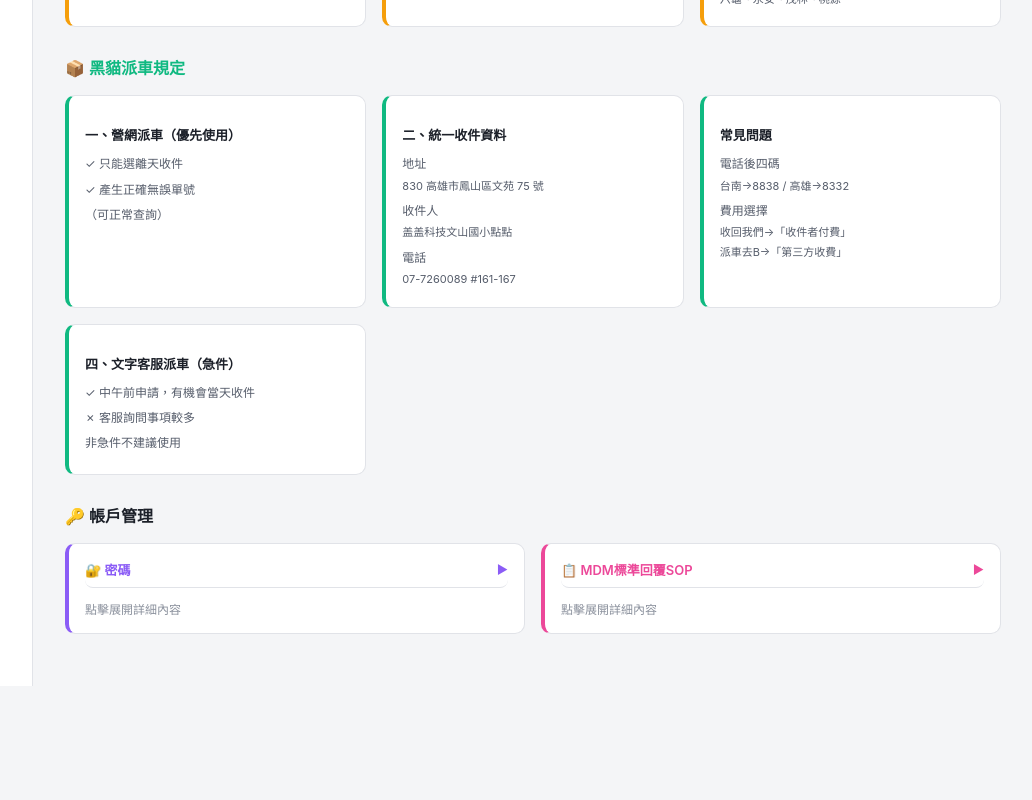
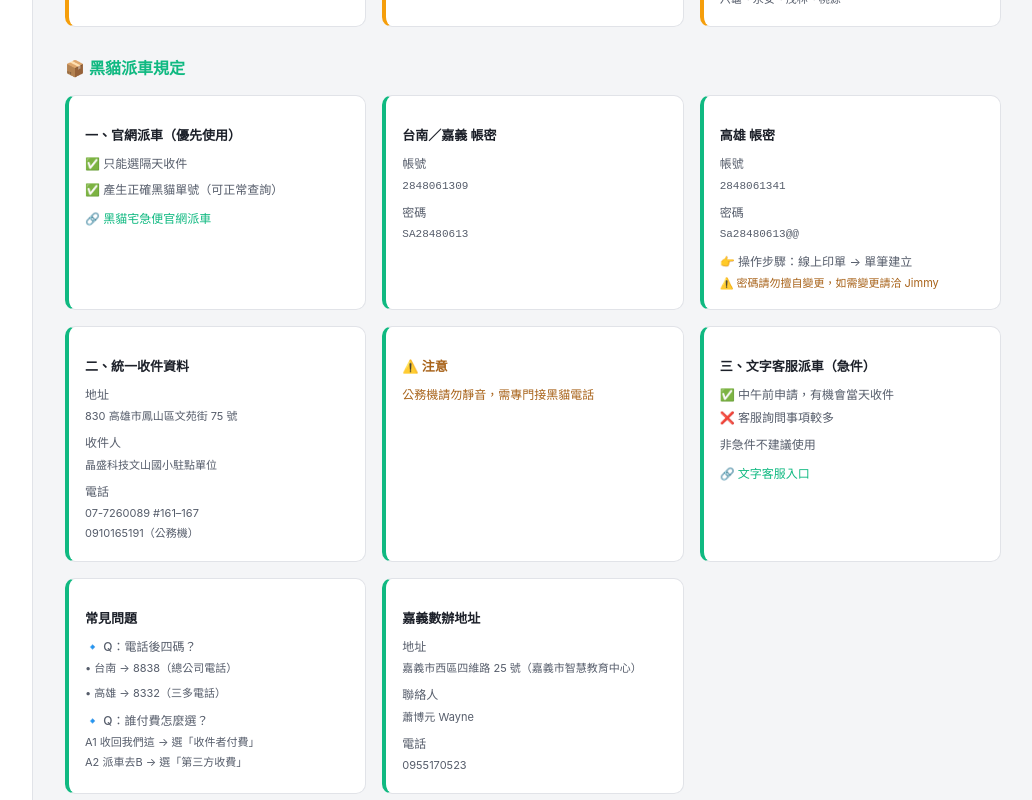
Before and after one commit to Iris1706/school-hub, a Next.js app: page /training in a window 1280 px wide. Shown: the part 760-1560 px from the top of the page, without its empty margins (157-1189 px from the left). Before the commit the page ends 1446 px from the top, so only its background shows below. Built offline with nearby package versions, Linux system fonts and the light colour scheme.

Commit message:
補充黑貓派車規定詳細內容

```diff
--- a/app/training/page.js
+++ b/app/training/page.js
@@ -145,48 +145,100 @@
       <div style={{ marginBottom: 28 }}>
         <h2 style={{ fontSize: 16, fontWeight: 600, marginBottom: 16, color: '#10b981' }}>📦 黑貓派車規定</h2>
         <div style={{ display: 'grid', gridTemplateColumns: 'repeat(auto-fit, minmax(300px, 1fr))', gap: 16 }}>
-          {/* 項目 1 */}
+          {/* 項目 1 - 官網派車 */}
           <div style={itemCardStyle('#10b981')}>
-            <h3 style={{ fontSize: 13, fontWeight: 600, marginBottom: 10, color: 'var(--text-primary)' }}>一、營網派車（優先使用）</h3>
+            <h3 style={{ fontSize: 13, fontWeight: 600, marginBottom: 10, color: 'var(--text-primary)' }}>一、官網派車（優先使用）</h3>
             <div style={contentStyle}>
-              <p style={{ margin: '6px 0', fontSize: 12 }}>✓ 只能選離天收件</p>
-              <p style={{ margin: '6px 0', fontSize: 12 }}>✓ 產生正確無誤單號</p>
-              <p style={{ margin: '6px 0', fontSize: 12 }}>（可正常查詢）</p>
+              <p style={{ margin: '6px 0', fontSize: 12 }}>✅ 只能選隔天收件</p>
+              <p style={{ margin: '6px 0', fontSize: 12 }}>✅ 產生正確黑貓單號（可正常查詢）</p>
+              <p style={{ margin: '10px 0 0 0', fontSize: 12 }}>
+                <a href="https://www.takkyubin.com.tw/YMTContract/aspx/Login.aspx" target="_blank" rel="noopener noreferrer" style={{ color: '#10b981', textDecoration: 'none', fontWeight: 500 }}>🔗 黑貓宅急便官網派車</a>
+              </p>
             </div>
           </div>
 
-          {/* 項目 2 */}
+          {/* 項目 2 - 台南／嘉義帳密 */}
+          <div style={itemCardStyle('#10b981')}>
+            <h3 style={{ fontSize: 13, fontWeight: 600, marginBottom: 10, color: 'var(--text-primary)' }}>台南／嘉義 帳密</h3>
+            <div style={contentStyle}>
+              <p style={{ margin: '4px 0', fontWeight: 500, fontSize: 12 }}>帳號</p>
+              <p style={{ margin: '2px 0 8px 0', fontSize: 11, fontFamily: 'monospace' }}>2848061309</p>
+              <p style={{ margin: '4px 0', fontWeight: 500, fontSize: 12 }}>密碼</p>
+              <p style={{ margin: '2px 0', fontSize: 11, fontFamily: 'monospace' }}>SA28480613</p>
+            </div>
+          </div>
+
+          {/* 項目 3 - 高雄帳密 */}
+          <div style={itemCardStyle('#10b981')}>
+            <h3 style={{ fontSize: 13, fontWeight: 600, marginBottom: 10, color: 'var(--text-primary)' }}>高雄 帳密</h3>
+            <div style={contentStyle}>
+              <p style={{ margin: '4px 0', fontWeight: 500, fontSize: 12 }}>帳號</p>
+              <p style={{ margin: '2px 0 8px 0', fontSize: 11, fontFamily: 'monospace' }}>2848061341</p>
+              <p style={{ margin: '4px 0', fontWeight: 500, fontSize: 12 }}>密碼</p>
+              <p style={{ margin: '2px 0 8px 0', fontSize: 11, fontFamily: 'monospace' }}>Sa28480613@@</p>
+              <p style={{ margin: '8px 0 4px 0', fontSize: 12 }}>👉 操作步驟：線上印單 → 單筆建立</p>
+              <p style={{ margin: '4px 0 0 0', fontSize: 11, color: '#a8631a' }}>⚠️ 密碼請勿擅自變更，如需變更請洽 Jimmy</p>
+            </div>
+          </div>
+
+          {/* 項目 4 - 統一收件資料 */}
           <div style={itemCardStyle('#10b981')}>
             <h3 style={{ fontSize: 13, fontWeight: 600, marginBottom: 10, color: 'var(--text-primary)' }}>二、統一收件資料</h3>
             <div style={contentStyle}>
               <p style={{ margin: '4px 0', fontWeight: 500, fontSize: 12 }}>地址</p>
-              <p style={{ margin: '2px 0 6px 0', fontSize: 11 }}>830 高雄市鳳山區文苑 75 號</p>
+              <p style={{ margin: '2px 0 8px 0', fontSize: 11 }}>830 高雄市鳳山區文苑街 75 號</p>
               <p style={{ margin: '4px 0', fontWeight: 500, fontSize: 12 }}>收件人</p>
-              <p style={{ margin: '2px 0 6px 0', fontSize: 11 }}>盖盖科技文山國小點點</p>
+              <p style={{ margin: '2px 0 8px 0', fontSize: 11 }}>晶盛科技文山國小駐點單位</p>
               <p style={{ margin: '4px 0', fontWeight: 500, fontSize: 12 }}>電話</p>
-              <p style={{ margin: '2px 0', fontSize: 11 }}>07-7260089 #161-167</p>
+              <p style={{ margin: '2px 0 2px 0', fontSize: 11 }}>07-7260089 #161–167</p>
+              <p style={{ margin: '2px 0', fontSize: 11 }}>0910165191（公務機）</p>
             </div>
           </div>
 
-          {/* 項目 3 */}
+          {/* 項目 5 - 注意 */}
+          <div style={itemCardStyle('#10b981')}>
+            <h3 style={{ fontSize: 13, fontWeight: 600, marginBottom: 10, color: '#a8631a' }}>⚠️ 注意</h3>
+            <div style={contentStyle}>
+              <p style={{ margin: '0', fontSize: 12, color: '#a8631a' }}>公務機請勿靜音，需專門接黑貓電話</p>
+            </div>
+          </div>
+
+          {/* 項目 6 - 文字客服派車 */}
+          <div style={itemCardStyle('#10b981')}>
+            <h3 style={{ fontSize: 13, fontWeight: 600, marginBottom: 10, color: 'var(--text-primary)' }}>三、文字客服派車（急件）</h3>
+            <div style={contentStyle}>
+              <p style={{ margin: '4px 0', fontSize: 12 }}>✅ 中午前申請，有機會當天收件</p>
+              <p style={{ margin: '4px 0', fontSize: 12 }}>❌ 客服詢問事項較多</p>
+              <p style={{ margin: '8px 0 0 0', fontSize: 12 }}>非急件不建議使用</p>
+              <p style={{ margin: '10px 0 0 0', fontSize: 12 }}>
+                <a href="https://neko.t-cat.com.tw/webchat/index.html" target="_blank" rel="noopener noreferrer" style={{ color: '#10b981', textDecoration: 'none', fontWeight: 500 }}>🔗 文字客服入口</a>
+              </p>
+            </div>
+          </div>
+
+          {/* 項目 7 - 常見問題 */}
           <div style={itemCardStyle('#10b981')}>
             <h3 style={{ fontSize: 13, fontWeight: 600, marginBottom: 10, color: 'var(--text-primary)' }}>常見問題</h3>
             <div style={contentStyle}>
-              <p style={{ margin: '4px 0', fontWeight: 500, fontSize: 12 }}>電話後四碼</p>
-              <p style={{ margin: '2px 0 6px 0', fontSize: 11 }}>台南→8838 / 高雄→8332</p>
-              <p style={{ margin: '4px 0', fontWeight: 500, fontSize: 12 }}>費用選擇</p>
-              <p style={{ margin: '2px 0', fontSize: 11 }}>收回我們→「收件者付費」</p>
-              <p style={{ margin: '2px 0', fontSize: 11 }}>派車去B→「第三方收費」</p>
+              <p style={{ margin: '4px 0', fontWeight: 500, fontSize: 12 }}>🔹 Q：電話後四碼？</p>
+              <p style={{ margin: '2px 0 8px 0', fontSize: 11 }}>• 台南 → 8838（總公司電話）</p>
+              <p style={{ margin: '2px 0 8px 0', fontSize: 11 }}>• 高雄 → 8332（三多電話）</p>
+              <p style={{ margin: '4px 0', fontWeight: 500, fontSize: 12 }}>🔹 Q：誰付費怎麼選？</p>
+              <p style={{ margin: '2px 0 2px 0', fontSize: 11 }}>A1 收回我們這 → 選「收件者付費」</p>
+              <p style={{ margin: '2px 0', fontSize: 11 }}>A2 派車去B → 選「第三方收費」</p>
             </div>
           </div>
 
-          {/* 項目 4 */}
+          {/* 項目 8 - 嘉義數辦地址 */}
           <div style={itemCardStyle('#10b981')}>
-            <h3 style={{ fontSize: 13, fontWeight: 600, marginBottom: 10, color: 'var(--text-primary)' }}>四、文字客服派車（急件）</h3>
+            <h3 style={{ fontSize: 13, fontWeight: 600, marginBottom: 10, color: 'var(--text-primary)' }}>嘉義數辦地址</h3>
             <div style={contentStyle}>
-              <p style={{ margin: '6px 0', fontSize: 12 }}>✓ 中午前申請，有機會當天收件</p>
-              <p style={{ margin: '6px 0', fontSize: 12 }}>✗ 客服詢問事項較多</p>
-              <p style={{ margin: '6px 0', fontSize: 12 }}>非急件不建議使用</p>
+              <p style={{ margin: '4px 0', fontWeight: 500, fontSize: 12 }}>地址</p>
+              <p style={{ margin: '2px 0 8px 0', fontSize: 11 }}>嘉義市西區四維路 25 號（嘉義市智慧教育中心）</p>
+              <p style={{ margin: '4px 0', fontWeight: 500, fontSize: 12 }}>聯絡人</p>
+              <p style={{ margin: '2px 0 8px 0', fontSize: 11 }}>蕭博元 Wayne</p>
+              <p style={{ margin: '4px 0', fontWeight: 500, fontSize: 12 }}>電話</p>
+              <p style={{ margin: '2px 0', fontSize: 11 }}>0955170523</p>
             </div>
           </div>
         </div>
```
